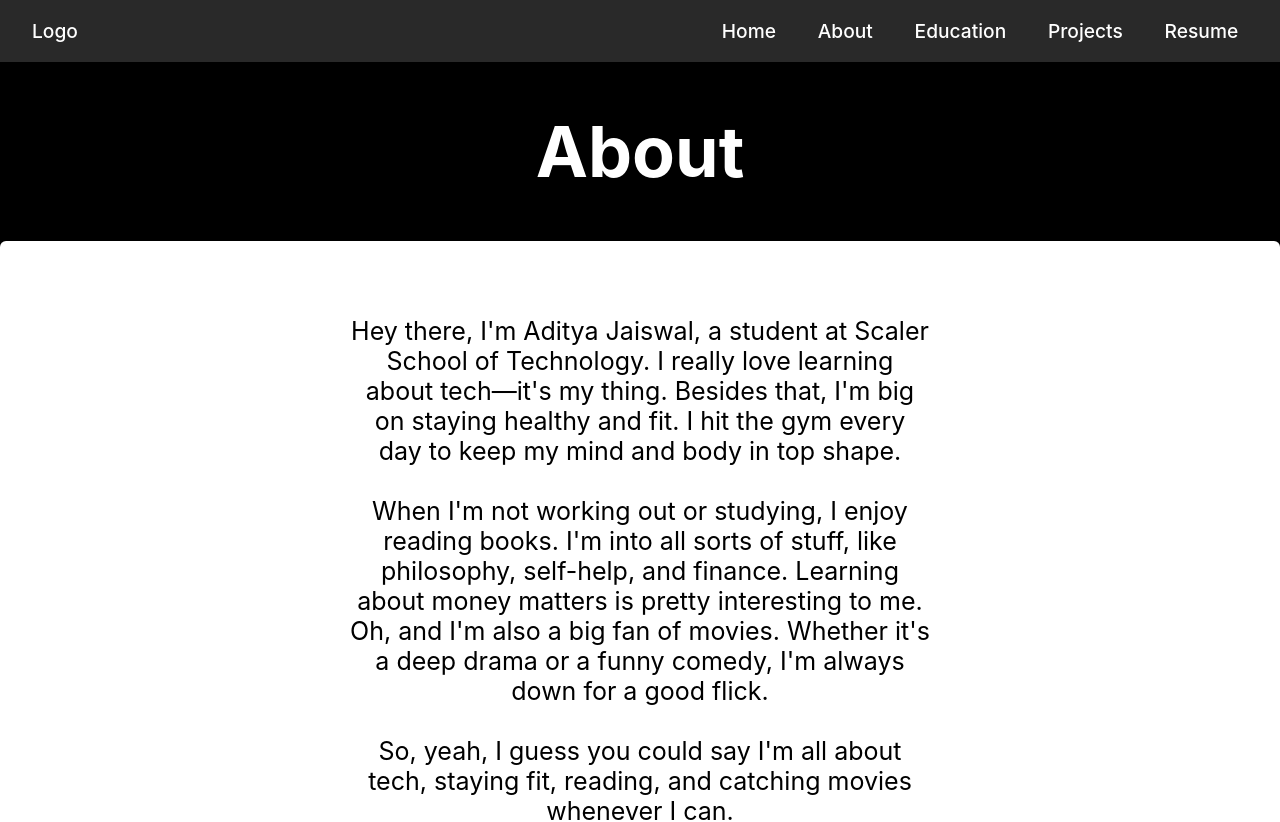
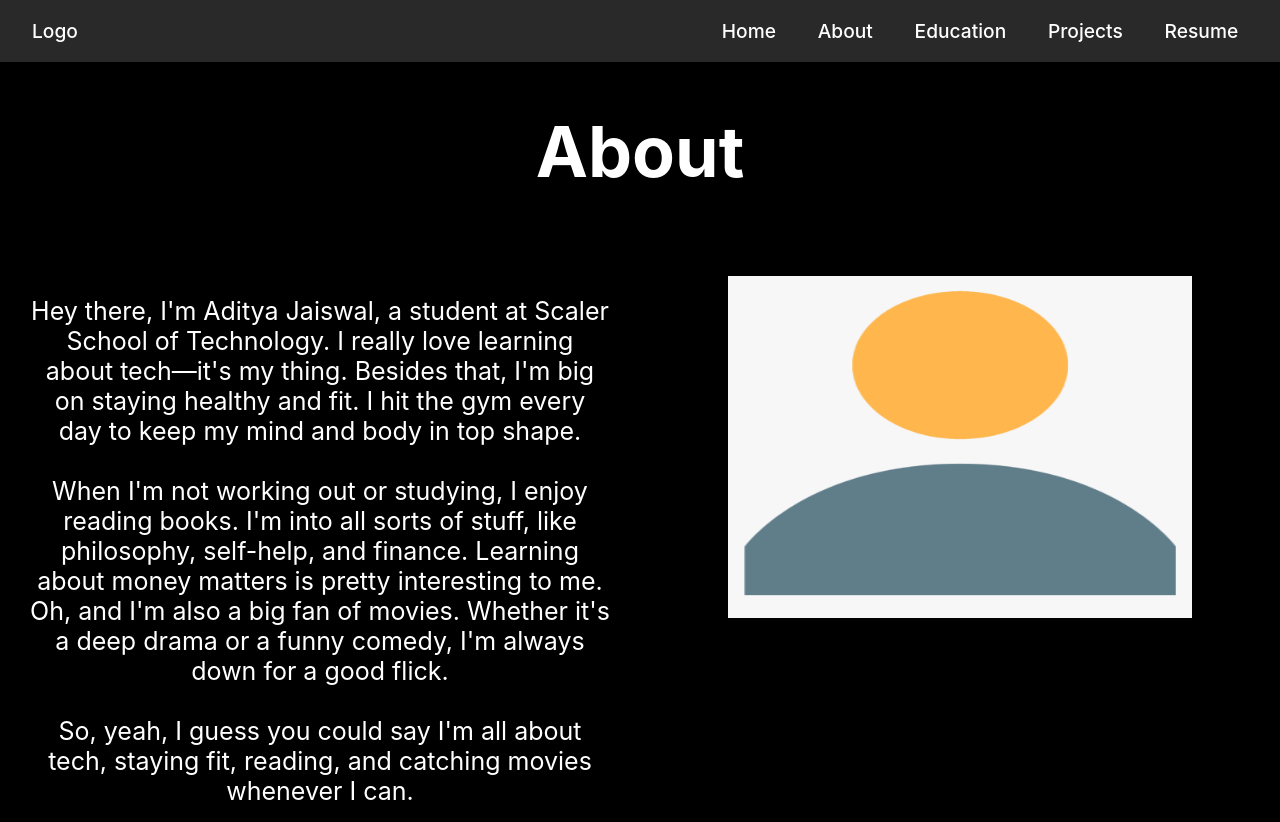
Before and after one commit to Adityajaiswal03/portfolio, a React (Create React App) app: page /About in a window 1280 px wide. Shown: the top 822 px of the page. Built offline with nearby package versions, Linux system fonts and the light colour scheme.

Commit message:
css updates

```diff
--- a/src/About/About.css
+++ b/src/About/About.css
@@ -13,12 +13,13 @@ body{
     flex-direction: column;
     align-items: center;
 }
-.content{
+.About-Content{
     position: relative;;
      display: flex;
     flex-direction: row;
 }
 .info{
+    color: white;
     font-size: 25px;
     height: 100%;
     width: 50%;
--- a/src/About/About.js
+++ b/src/About/About.js
@@ -6,7 +6,7 @@ function About(){
             <div className="heading">
                 <h1>About</h1>
             </div>
-            <div className="content">
+            <div className="About-Content">
                 <div className="info">
                     <p>
                         Hey there, I'm Aditya Jaiswal, a student at Scaler
```
